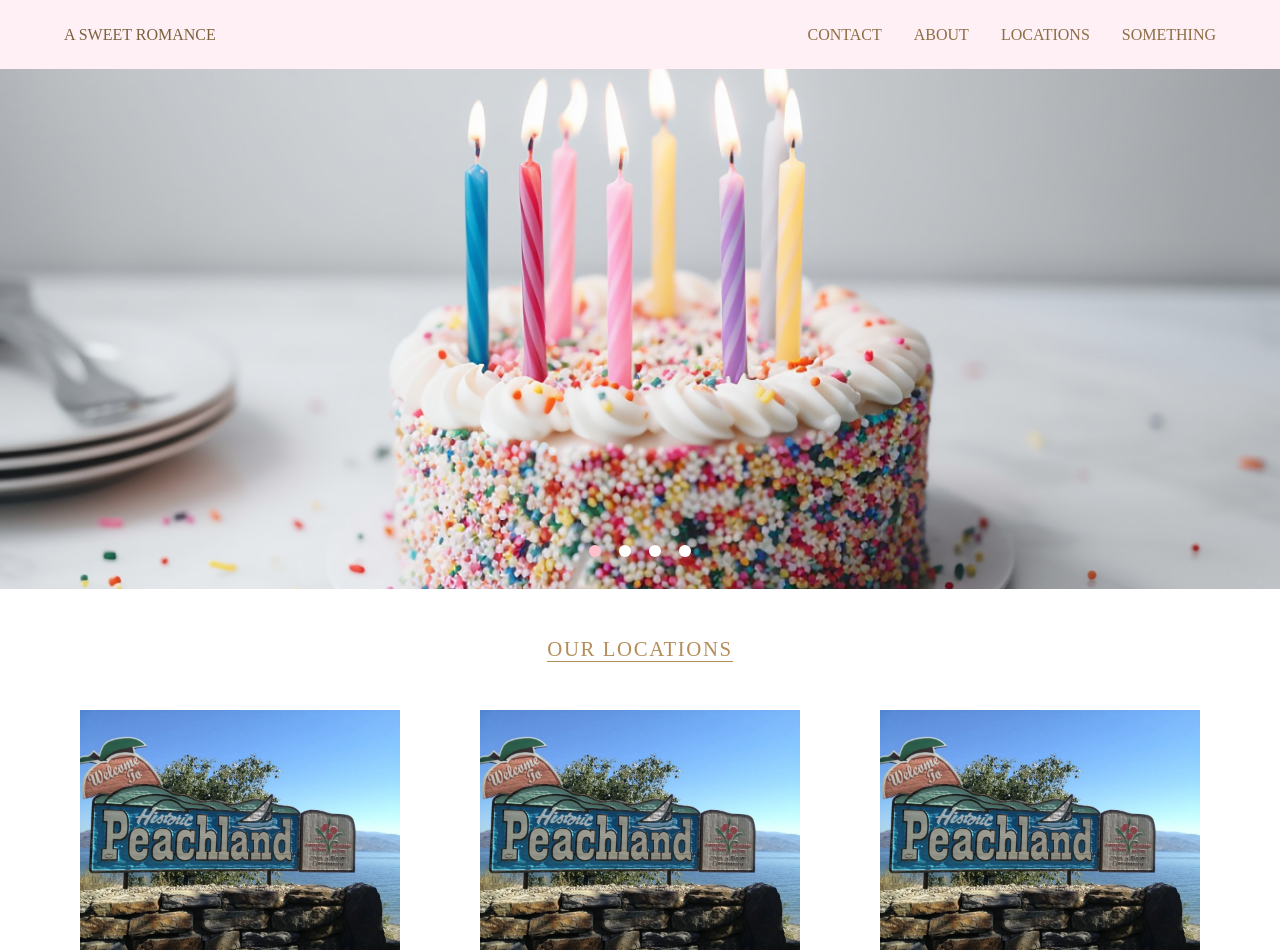
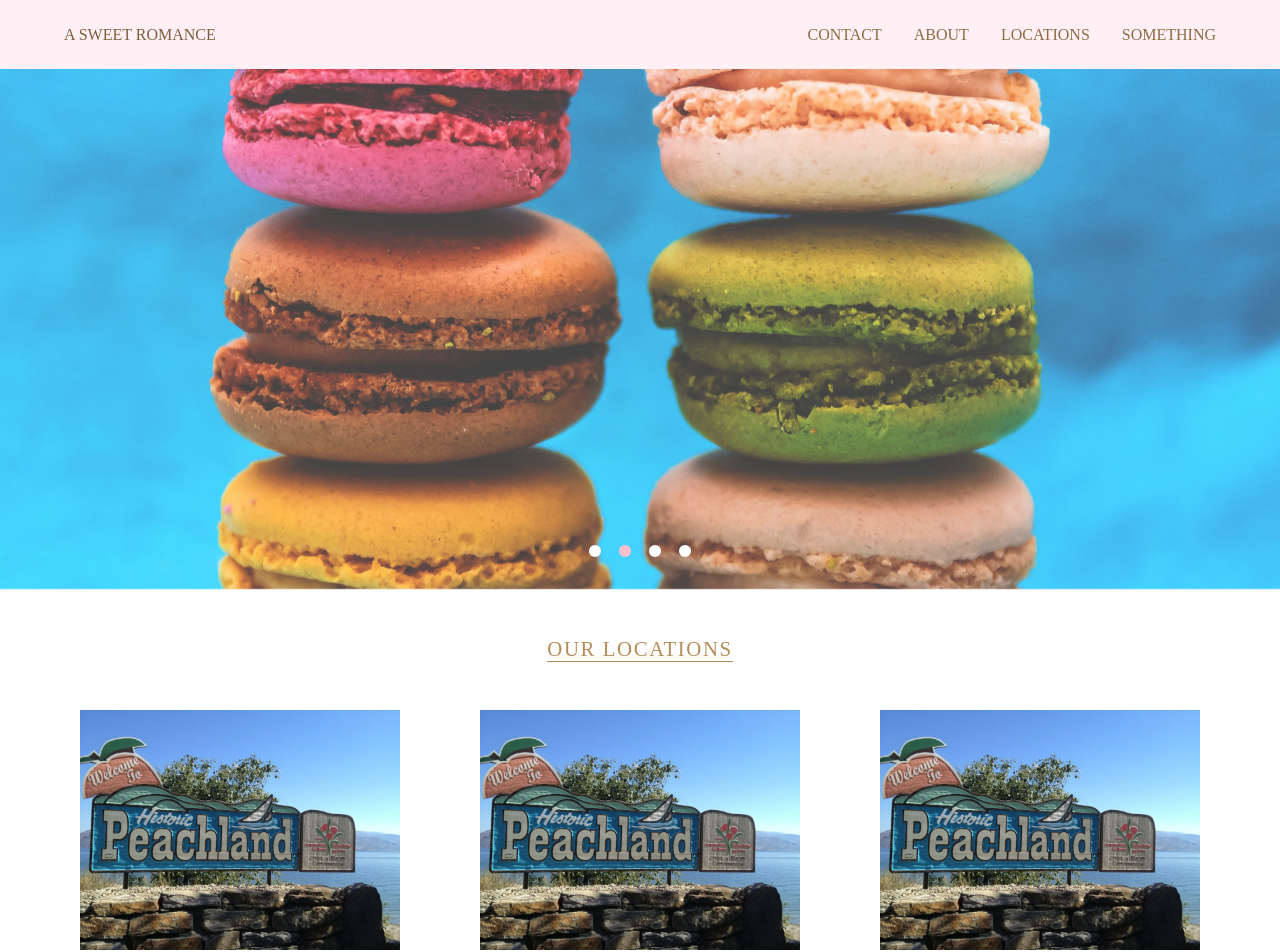
Before and after one commit to Smoopfrog/asweetromance, a React (Create React App) app: page / in a window 1280 px wide. Shown: the top 952 px of the page. Built offline with nearby package versions, Linux system fonts and the light colour scheme.

Commit message:
add interval to carousel

```diff
--- a/src/Components/HeroPage.jsx
+++ b/src/Components/HeroPage.jsx
@@ -3,7 +3,7 @@ import cake from "../Assets/cake.jpg";
 import macarons from "../Assets/macarons.jpg";
 import pie from "../Assets/pie.jpg";
 import cupcakes from "../Assets/cupcakes.jpg";
-import { useState } from "react";
+import { useEffect, useState } from "react";
 
 const backgrounds = [
   { img: cake, alt: "Delicious looking, colorful birthday cake" },
@@ -17,6 +17,20 @@ const backgrounds = [
 
 const HeroPage = () => {
   const [carouselIndex, setCarouselIndex] = useState(0);
+
+  useEffect(() => {
+    const id = setInterval(() => {
+      if (carouselIndex === backgrounds.length - 1) {
+        setCarouselIndex(0);
+        return;
+      }
+      setCarouselIndex(carouselIndex + 1);
+    }, 5000);
+
+    return () => {
+      clearInterval(id);
+    };
+  }, [carouselIndex]);
 
   const nextIndex = () => {
     if (carouselIndex === backgrounds.length - 1) {
@@ -95,7 +109,9 @@ const HeroPage = () => {
           return (
             <svg
               className={
-                index === carouselIndex ? "circle carousel-selected" : "circle grey"
+                index === carouselIndex
+                  ? "circle carousel-selected"
+                  : "circle grey"
               }
               key={index}
               onClick={() => setCarouselIndex(index)}
--- a/src/Components/Locations.jsx
+++ b/src/Components/Locations.jsx
@@ -3,14 +3,14 @@ import LocationCard from "./LocationCard";
 
 const Locations = () => {
   return (
-    <sectio className="locations-container">
+    <section className="locations-container">
       <h1 className="locations-title">Our Locations</h1>
       <div className="location-cards">
         <LocationCard />
         <LocationCard />
         <LocationCard />
       </div>
-    </sectio>
+    </section>
   );
 };
 
```
